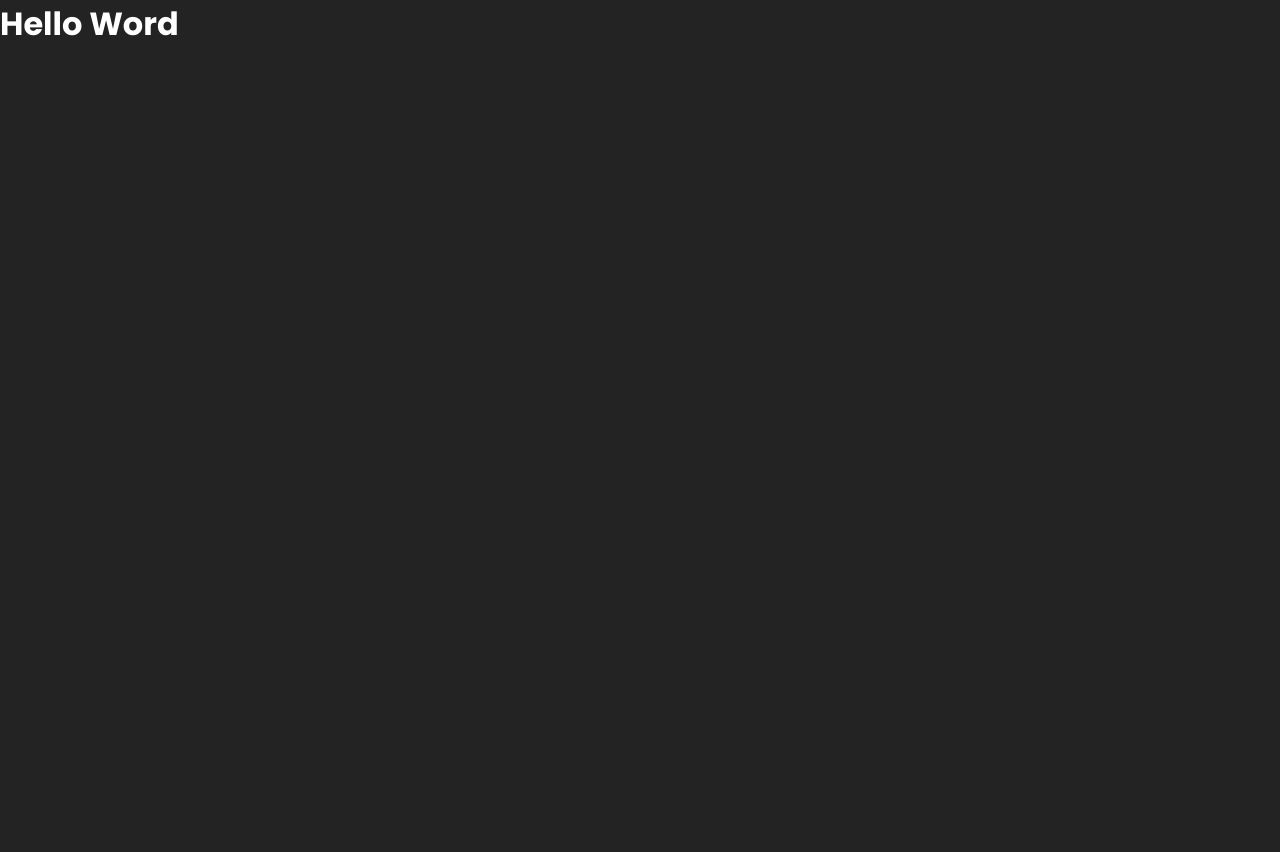
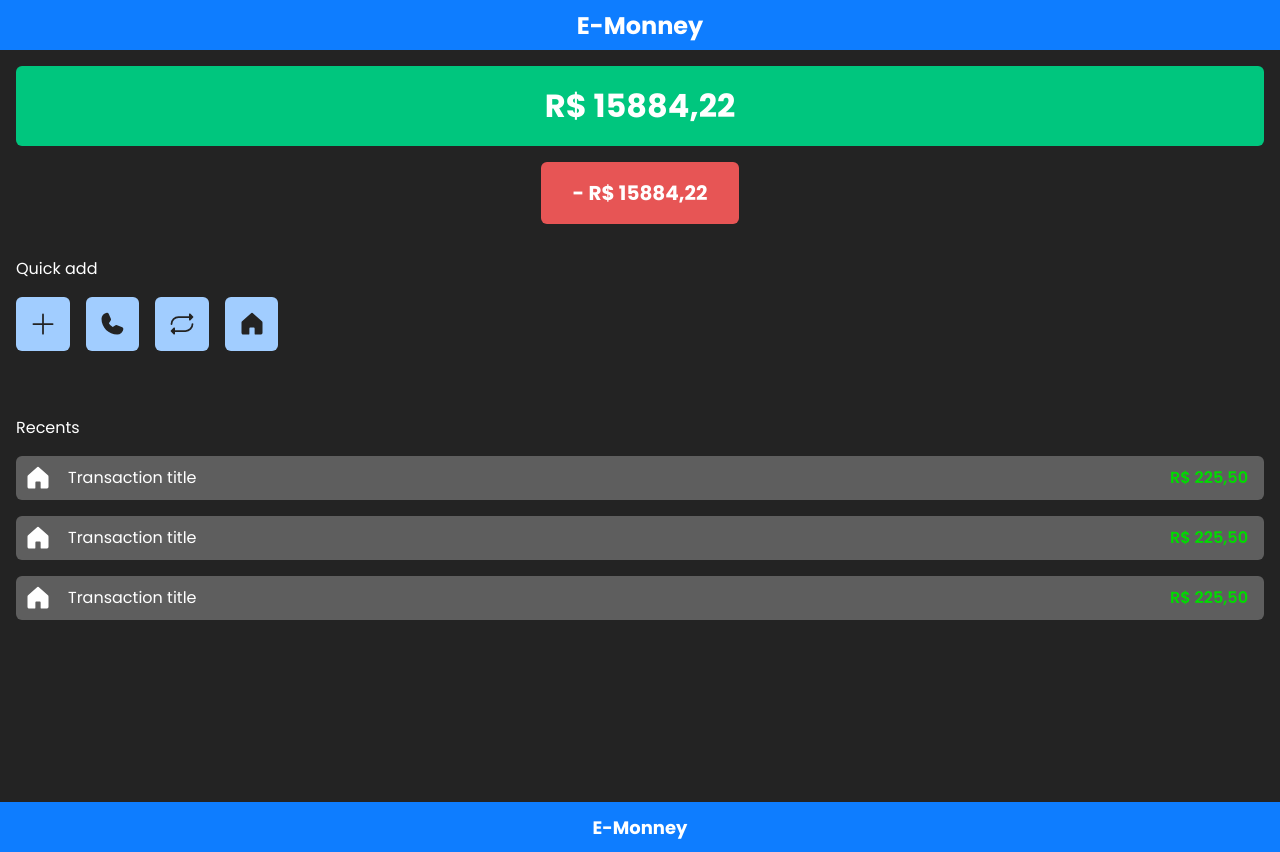
Before and after one commit to pedro-soares-nogueira/e-money, a Next.js app: page / in a window 1280 px wide. Before the commit the page ends 800 px from the top, so only its background shows below. Built offline with nearby package versions, Linux system fonts and the light colour scheme.

Commit message:
main interface

```diff
--- a/package.json
+++ b/package.json
@@ -16,6 +16,7 @@
     "eslint": "8.35.0",
     "eslint-config-next": "13.2.3",
     "next": "13.2.3",
+    "phosphor-react": "^1.4.1",
     "react": "18.2.0",
     "react-dom": "18.2.0",
     "typescript": "4.9.5"
--- /dev/null
+++ b/src/components/DefaultLayout/index.tsx
@@ -0,0 +1,43 @@
+import { styled } from '@/styles/stitches.config'
+import React, { ReactNode } from 'react'
+
+interface DefaultLayout {
+  children: ReactNode
+}
+
+const DefaultLayout = ({ children }: DefaultLayout) => {
+  return (
+    <>
+      <NavBar>E-Monney</NavBar>
+      <Content>{children}</Content>
+      <Footer>E-Monney</Footer>
+    </>
+  )
+}
+
+export default DefaultLayout
+
+export const NavBar = styled("nav", {
+  height: '50px',
+  backgroundColor: "$blue800",
+  display: 'flex',
+  alignItems: 'center',
+  justifyContent: 'center',
+  fontSize: '$xl',
+  fontWeight: 'bold'
+})
+
+export const Content = styled("main", {
+  height: "90vh",
+  margin: '1rem'
+})
+
+export const Footer = styled("footer", {
+  height: '50px',
+  backgroundColor: "$blue800",
+  display: 'flex',
+  alignItems: 'center',
+  justifyContent: 'center',
+  fontSize: '$md',
+  fontWeight: 'bold'
+})
--- a/src/pages/_app.tsx
+++ b/src/pages/_app.tsx
@@ -1,6 +1,11 @@
+import DefaultLayout from '@/components/DefaultLayout'
 import '@/styles/globals.ts'
 import type { AppProps } from 'next/app'
 
 export default function App({ Component, pageProps }: AppProps) {
-  return <Component {...pageProps} />
+  return (
+    <DefaultLayout>
+      <Component {...pageProps} />
+    </DefaultLayout>
+  )
 }
--- a/src/pages/index.tsx
+++ b/src/pages/index.tsx
@@ -2,11 +2,98 @@ import Head from 'next/head'
 import Image from 'next/image'
 import { Inter } from 'next/font/google'
 import { styled } from '@/styles/stitches.config'
+import { Phone, Repeat, House, Plus } from 'phosphor-react'
 
 const inter = Inter({ subsets: ['latin'] })
 
-const Headding = styled('h2', {
-  fontSize: '$2xl'
+export const EntranceAmount = styled('div', {
+  backgroundColor: '$green',
+  width: '100%',
+  fontWeight: 'bold',
+  padding: '1rem',
+  borderRadius: '6px',
+  display: 'flex',
+  alignItems: 'center',
+  justifyContent: 'center',
+  fontSize: '$2xl',
+})
+
+export const OutputAmount = styled('div', {
+  backgroundColor: '$red',
+  fontWeight: 'bold',
+  padding: '1rem 2rem',
+  borderRadius: '6px',
+  display: 'flex',
+  alignItems: 'center',
+  justifyContent: 'center',
+  fontSize: '$lg',
+})
+
+export const AmountContainer = styled('div', {
+  display: 'flex',
+  flexDirection: 'column',
+  alignItems: 'center',
+  justifyContent: 'center',
+  gap: '1rem',
+})
+
+export const QuickAddContainer = styled('div', {
+  display: 'flex',
+  flexDirection: 'column',
+  alignItems: 'start',
+  justifyContent: 'center',
+  gap: '1rem',
+  padding: '2rem 0',
+
+  div: {
+    display: 'flex',
+    alignItems: 'start',
+    justifyContent: 'center',
+    gap: '1rem',
+
+    span: {
+      backgroundColor: '$blue300',
+      color: '$dark900',
+      padding: '.8rem',
+      display: 'flex',
+      alignItems: 'center',
+      justifyContent: 'center',
+      borderRadius: '6px',
+    },
+  },
+})
+
+export const TransactionList = styled('div', {
+  display: 'flex',
+  flexDirection: 'column',
+  alignItems: 'start',
+  justifyContent: 'center',
+  gap: '1rem',
+  padding: '2rem 0',
+
+  div: {
+    display: 'flex',
+    alignItems: 'center',
+    justifyContent: 'space-between',
+    gap: '1rem',
+    width: '100%',
+    backgroundColor: '$dark600',
+    borderRadius: '6px',
+    padding: '.5rem',
+
+    label: {
+      display: 'flex',
+      alignItems: 'center',
+      justifyContent: 'center',
+      gap: '1rem',
+    },
+
+    span: {
+      marginRight: '.5rem',
+      fontWeight: '600',
+      color: '$greenText',
+    },
+  },
 })
 
 export default function Home() {
@@ -16,9 +103,60 @@ export default function Home() {
         <title>E-Money</title>
         <link rel='icon' href='/logo.png' />
       </Head>
-      <main>
-        <Headding>Hello Word</Headding>
-      </main>
+      <>
+        <AmountContainer>
+          <EntranceAmount>R$ 15884,22</EntranceAmount>
+          <OutputAmount>- R$ 15884,22</OutputAmount>
+        </AmountContainer>
+
+        <QuickAddContainer>
+          <p>Quick add</p>
+
+          <div>
+            <span>
+              <Plus size={28} weight='fill' />
+            </span>
+
+            <span>
+              <Phone size={28} weight='fill' />
+            </span>
+
+            <span>
+              <Repeat size={28} weight='fill' />
+            </span>
+
+            <span>
+              <House size={28} weight='fill' />
+            </span>
+          </div>
+        </QuickAddContainer>
+
+        <TransactionList>
+          <p>Recents</p>
+
+          <div>
+            <label>
+              <House size={28} weight='fill' />
+              <p>Transaction title</p>
+            </label>
+            <span>R$ 225,50</span>
+          </div>
+          <div>
+            <label>
+              <House size={28} weight='fill' />
+              <p>Transaction title</p>
+            </label>
+            <span>R$ 225,50</span>
+          </div>
+          <div>
+            <label>
+              <House size={28} weight='fill' />
+              <p>Transaction title</p>
+            </label>
+            <span>R$ 225,50</span>
+          </div>
+        </TransactionList>
+      </>
     </>
   )
 }
--- a/src/styles/stitches.config.ts
+++ b/src/styles/stitches.config.ts
@@ -17,6 +17,7 @@ export const {
       blue300: '#A1CDFF',
 
       green: '#00C67E',
+      greenText: '#00db00',
       red: '#E75555',
 
       dark900: '#232323',
```
Also changed, not shown: 1 other file (tests, documents, lock files or other folders).
